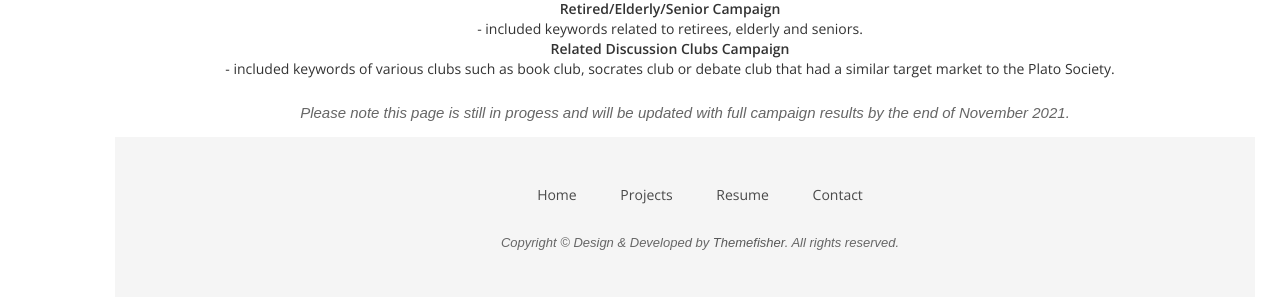
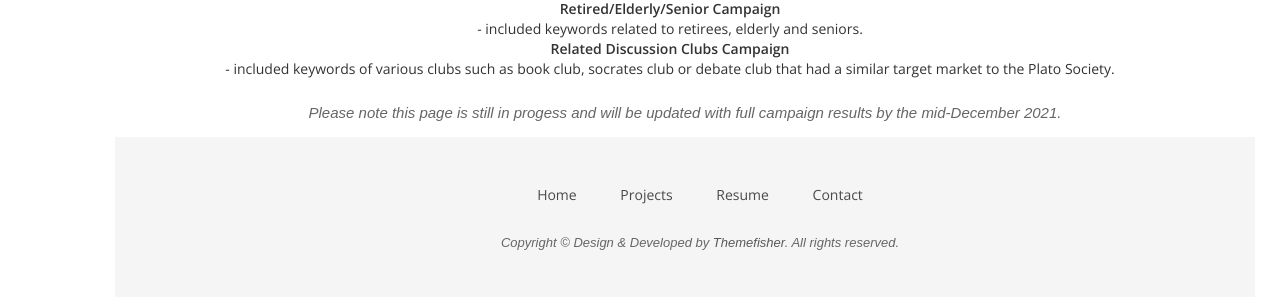
Before and after one commit to melanietsou/melanietsou.github.io, a Jekyll site: the page built from theplatosociety.html, in a window 1280 px wide. Shown: the part 1004-1301 px from the top of the page. Built offline with Jekyll 4.4.1, drawn with Linux system fonts in a browser that asks for light colours; nearby versions of some CDN libraries; some web fonts are replaced.

Commit message:
datechange

```diff
--- a/theplatosociety.html
+++ b/theplatosociety.html
@@ -40,4 +40,4 @@ I started off by running 3 main ad groups in Google:
 </dl>
 <div class="container">
 	<p>
-Please note this page is still in progess and will be updated with full campaign results by the end of November 2021.</p>
+Please note this page is still in progess and will be updated with full campaign results by the mid-December 2021.</p>
```
